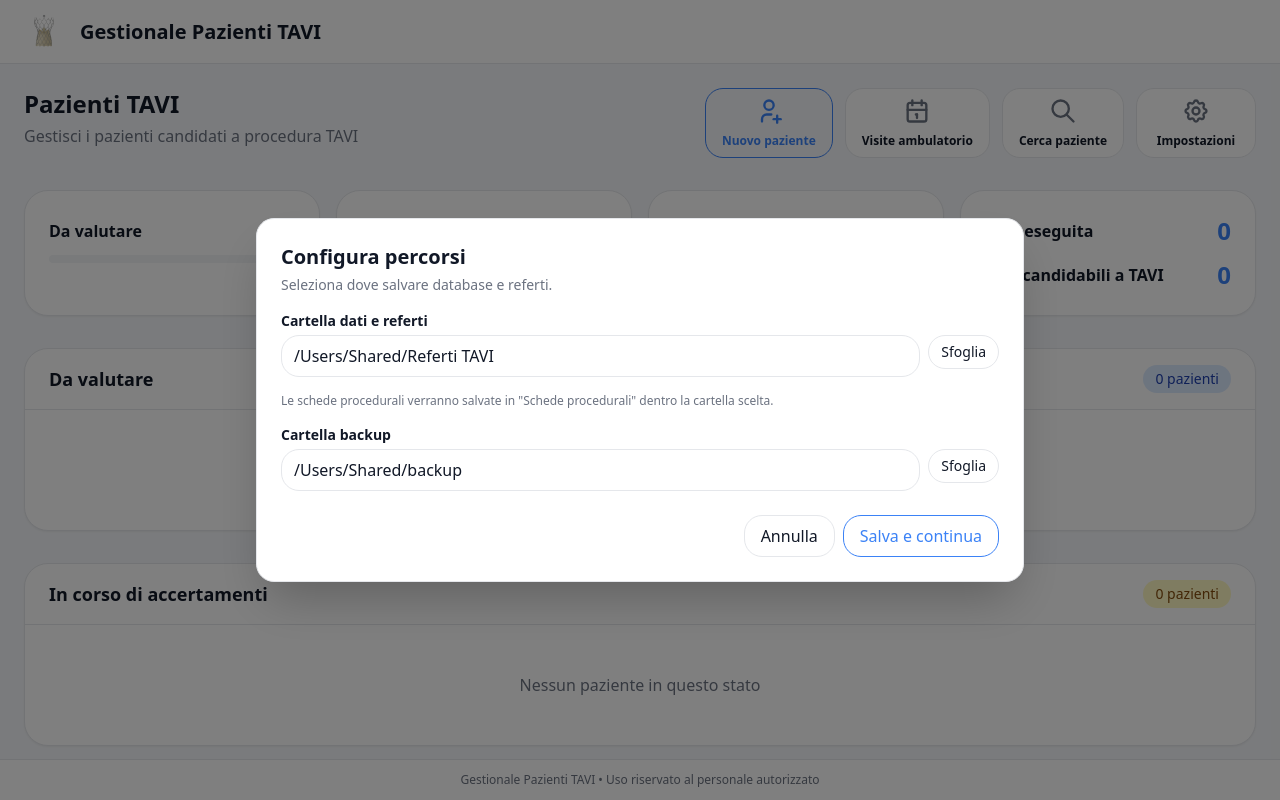
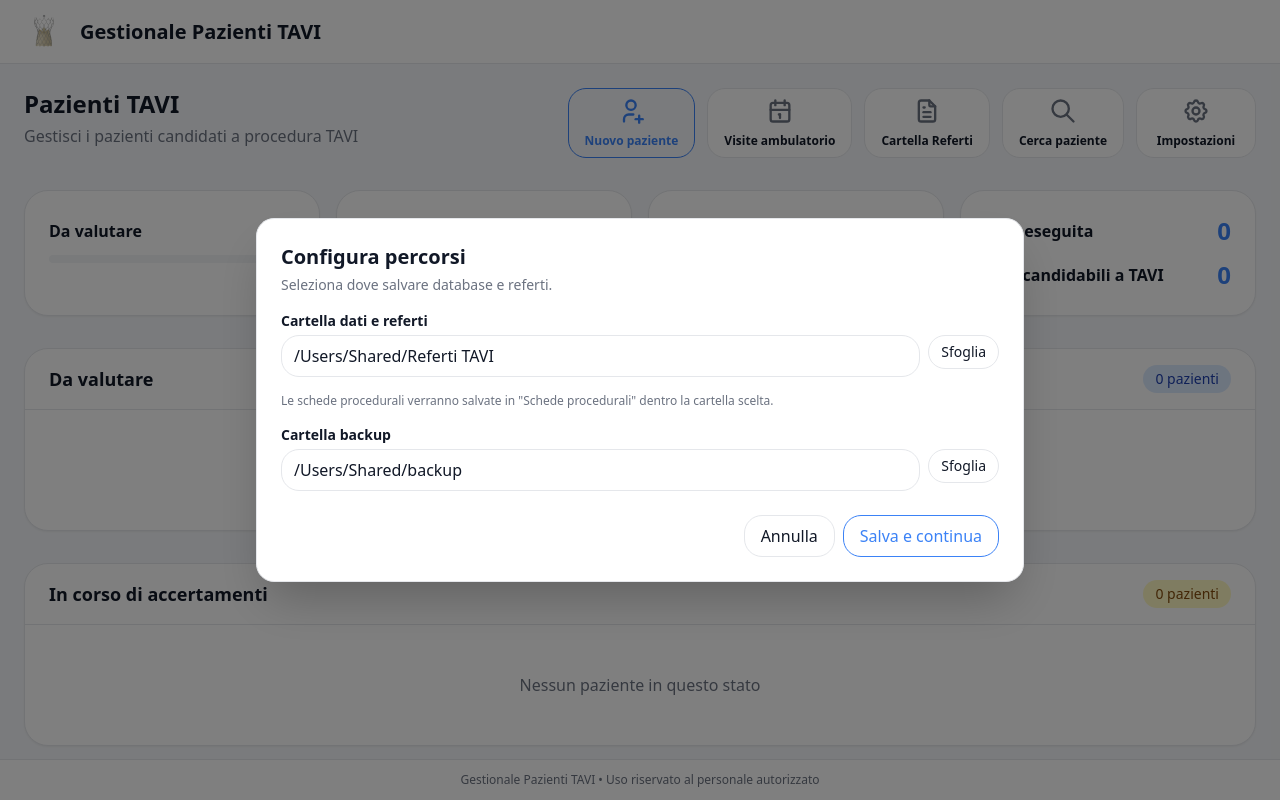
Before and after one commit to g-momo5/Gestione-pazienti, a Svelte app: page / in a window 1280 px wide. Shown: the top 800 px of the page. Built offline with nearby package versions, Linux system fonts and the light colour scheme.

Commit message:
Apri cartella referti

```diff
--- a/src/App.svelte
+++ b/src/App.svelte
@@ -30,6 +30,7 @@
   import { open as openDialog } from '@tauri-apps/api/dialog';
   import { writeTextFile, removeFile, createDir } from '@tauri-apps/api/fs';
   import { join, dirname, appDataDir, documentDir, homeDir } from '@tauri-apps/api/path';
+  import { open as openExternal } from '@tauri-apps/api/shell';
   import { invoke } from '@tauri-apps/api/tauri';
   import {
     STATUS_OPTIONS,
@@ -503,6 +504,27 @@
     currentView = 'ambulatorio-list';
   }
 
+  async function openRefertiFolder() {
+    const folderPath = settings.refertiAmbPath?.trim();
+    if (!folderPath) {
+      notifyError('Configura prima la cartella dati e referti nelle impostazioni');
+      return;
+    }
+
+    const folderUrl = folderPath.startsWith('file://') ? folderPath : `file://${encodeURI(folderPath)}`;
+    try {
+      await openExternal(folderPath);
+    } catch (e) {
+      try {
+        await openExternal(folderUrl);
+      } catch (e2) {
+        console.error('Errore apertura cartella referti', e, e2);
+        const msg = e2?.message || e?.message || 'Impossibile aprire la cartella referti';
+        notifyError(msg);
+      }
+    }
+  }
+
   function shiftAmbulatorioDate(delta) {
     ambulatorioListDate = addDaysToIso(ambulatorioListDate, delta);
   }
@@ -844,6 +866,14 @@
             >
               <IconBadge icon="calendar" size="lg" tone="neutral" class="mb-1" />
               <span class="text-xs font-semibold">Visite ambulatorio</span>
+            </Button>
+            <Button
+              variant="secondary"
+              class="flex flex-col items-center gap-1 min-w-[120px]"
+              on:click={openRefertiFolder}
+            >
+              <IconBadge icon="file" size="lg" tone="neutral" class="mb-1" />
+              <span class="text-xs font-semibold">Cartella Referti</span>
             </Button>
             <Button
               variant={showPatientSearch ? 'primary' : 'secondary'}
```
